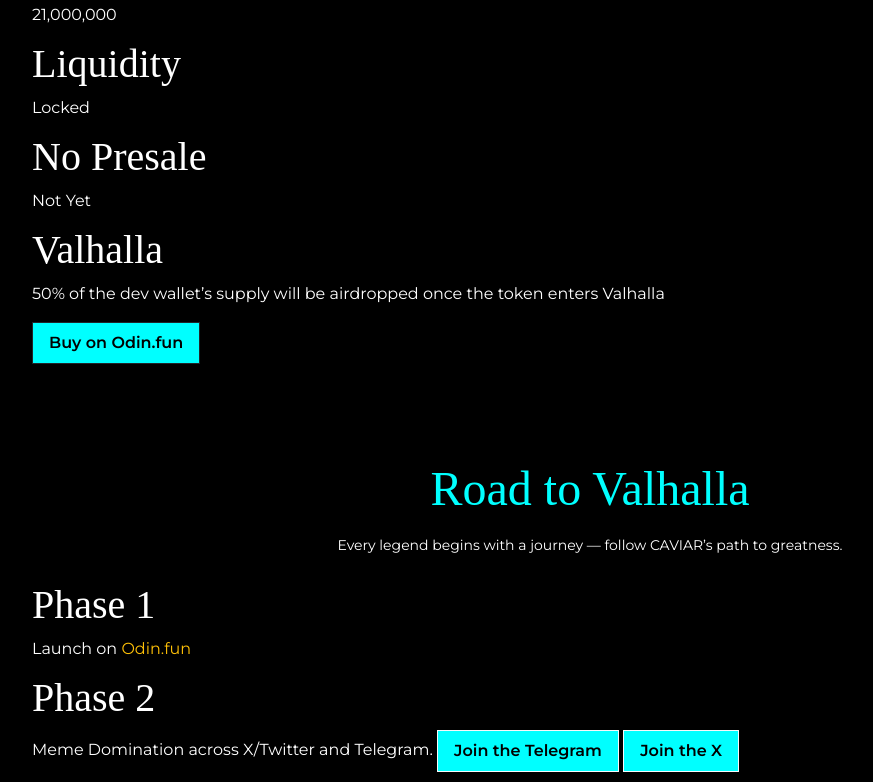
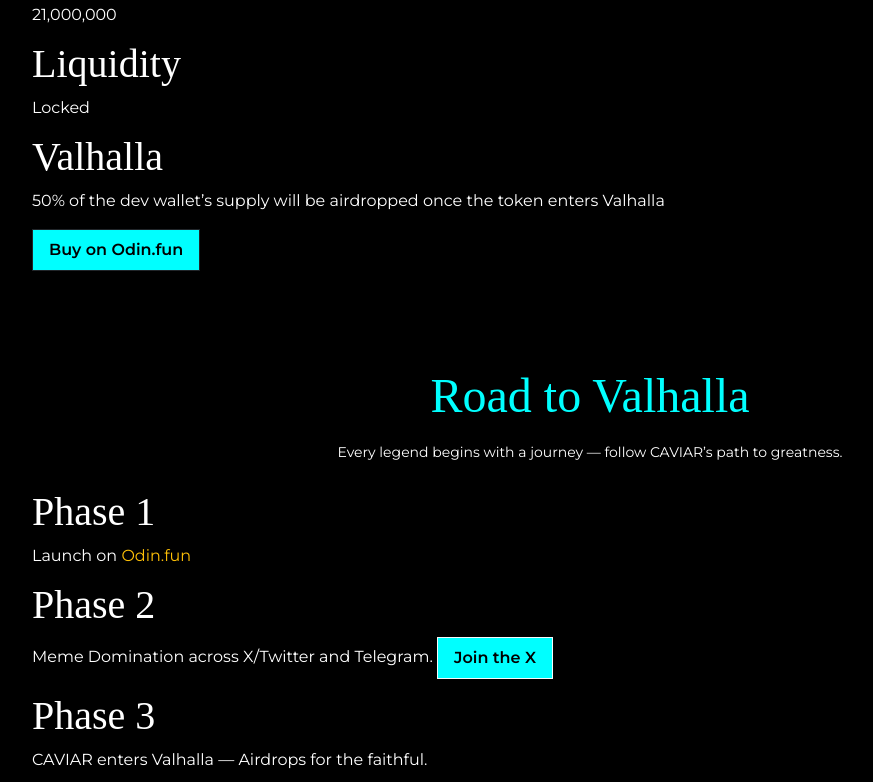
Before and after one commit to emmanuelwanaah/carviar, a plain HTML site: page index.html in a window 1280 px wide. Shown: the part 1514-2296 px from the top of the page, without its empty margins (50-923 px from the left). Drawn offline with nearby package versions, Linux system fonts and the light colour scheme; a web font is replaced by a local one.

Commit message:
index.html

```diff
--- a/index.html
+++ b/index.html
@@ -119,12 +119,7 @@
       Locked
     </span>
   </div>
-  <div class="st">
-    <h1>No Presale</h1>
-    <span>
-     Not Yet
-    </span>
-  </div>
+
 
   <div class="st">
     <h1>Valhalla</h1>
@@ -167,7 +162,7 @@
           <h1>Phase 2</h1>
           <span>
             Meme Domination across X/Twitter and Telegram.
-            <a href=" https://t.me/+GA7SFjEPu444N2Jl" class="btn btn-outline-light btn-lg">Join the Telegram</a>
+
             <a href=" https://x.com/caviarodin?s=21" class="btn btn-outline-light btn-lg">Join the X</a>
           </span>
         </div>
```
